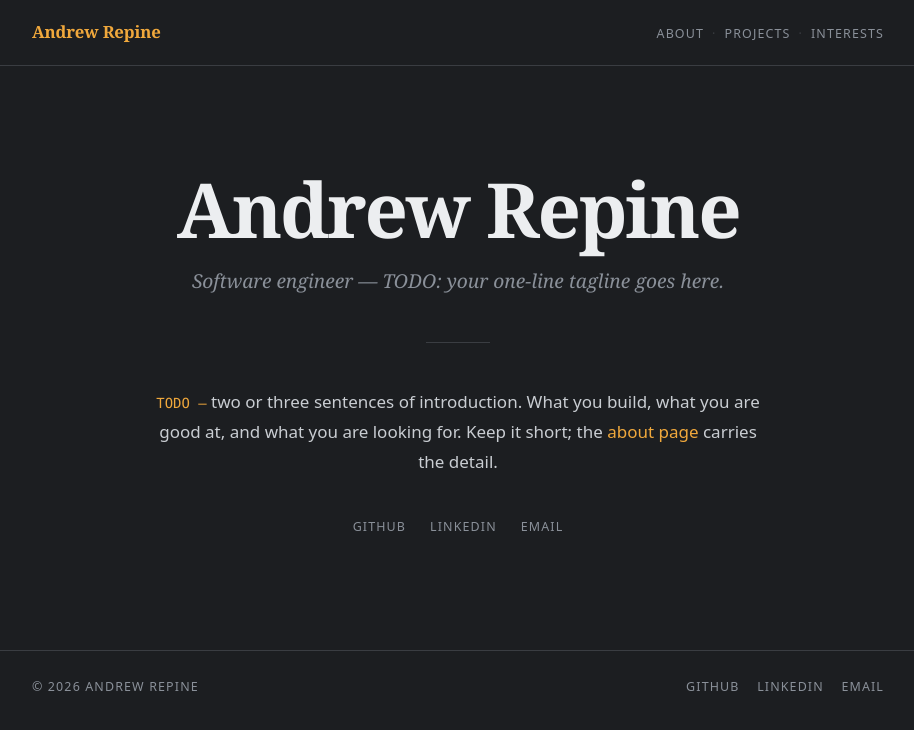
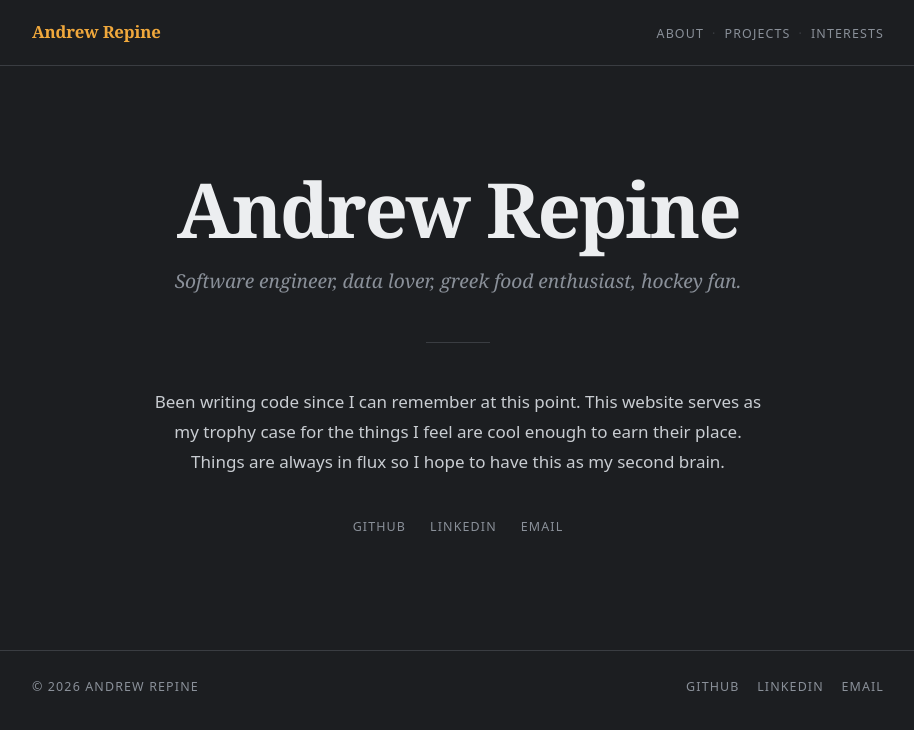
Before and after one commit to repineap/repineap.github.io, a Vue app: page / in a window 1280 px wide. Shown: the top 730 px of the page, without its empty margins (182-1096 px from the left). Built offline with nearby package versions, Linux system fonts and the light colour scheme.

Commit message:
Fill work history, education and project points from the resume
Roles, dates and bullets are the resume's own wording, lightly normalised.
Prose — the bio, the tagline, the project writeups — is still TODO.

```diff
--- a/src/content/about.md
+++ b/src/content/about.md
@@ -4,36 +4,43 @@ title: About
 
 # About
 
-<span class="todo">TODO — everything on this page is placeholder text. Rewrite it in your own voice.</span>
+<span class="todo">TODO — write the bio. Two or three paragraphs in your own voice: who you are, what you build, and what you are looking for next. The sections below are filled in from your résumé.</span>
 
-Two or three paragraphs of introduction. Who you are, what you build, and the
-kind of problem you like being handed. Write it the way you would say it out
-loud — this page is read by people deciding whether to email you.
-
-A second paragraph for the through-line in your work: the tools you reach for,
-the parts of a system you enjoy owning, and what you are looking for next.
+Software engineer on the data team at Betterment. Based in Jersey City, NJ.
 
 ## Work experience
 
-### <span class="todo">Job title</span> — <span class="todo">Company</span>
+### Associate Software Engineer, Data Team — Betterment Holdings
 
-<div class="meta">Month Year – Month Year · Location</div>
+<div class="meta">September 2025 – Present</div>
 
-- What you owned, and the scale it ran at.
-- One result with a number in it.
-- One thing you built that outlived the ticket.
+- Rebuilt AWS Step Functions orchestrating data movement into the data warehouse.
+- Built a system to export and process Redshift logs for incident remediation.
+- Led a cross-functional project to establish data governance organisation-wide.
+- Led incident recovery efforts in lockstep with staff-plus engineers.
+- Developed data pipelines in a financial system working with major finance providers.
 
-### <span class="todo">Earlier job title</span> — <span class="todo">Company</span>
+### Air Quality Division Computer Science Intern — Colorado Department of Health
 
-<div class="meta">Month Year – Month Year · Location</div>
+<div class="meta">May – August 2024</div>
 
-- Same shape as above. Newest role first.
+- Built a Tableau prototype and reimplemented it in Angular for deployment on the web.
+- Built a Flask RESTful API to store and serve geospatial data.
+
+### Undergraduate Research — Rose-Hulman Institute of Technology
+
+<div class="meta">August 2023 – May 2024</div>
+
+- Used Java and abstract syntax trees to parse and analyse student code.
+- Integrated with the Eclipse IDE over XML to deploy the plugin to students.
+- Investigated applications toward driving development with guardrails.
 
 ## Education
 
-### <span class="todo">School</span>
+### Rose-Hulman Institute of Technology
 
-<div class="meta">Degree · Graduation year</div>
+<div class="meta">B.S. Computer Science, minor in Mathematics · May 2025 · Terre Haute, IN · GPA 3.97</div>
 
-Coursework, honours, or activities worth a line. Delete this paragraph if the
-degree speaks for itself.
+Related coursework: Object-Oriented Software Development, Web Programming, Data
+Structures and Algorithm Analysis, Software Design, Databases, Artificial
+Intelligence, Graph Theory.
--- a/src/content/projects/hockey-website.md
+++ b/src/content/projects/hockey-website.md
@@ -8,15 +8,17 @@ image: hockey-website.svg
 order: 2
 ---
 
-<span class="todo">TODO — replace this body with the real writeup.</span>
+<span class="todo">TODO — write the writeup. The points below are lifted from your résumé; keep, cut or expand them.</span>
 
-The NHL API sends no CORS headers, so every request goes through a Worker that
-proxies it, caches responses in D1, and runs a 9,859-parameter expected-goals
-model in plain TypeScript — small enough that no Python is needed at runtime.
-Finished games are archived as scored shots, so the analysis dataset grows as
-the site is used.
+## The model
 
-## What to cover here
+- First publicly available NHL expected-goals model, built on seven advanced parameters.
+- Custom heatmaps designed to test the model's accuracy in real game situations.
+- Algorithmically compared against real goals to evaluate performance next to retail models.
 
-- Why the model was ported to TypeScript instead of served from Python.
-- What the D1 cache buys, and what it costs.
+## The site
+
+- Documented the official NHL API from limited existing resources and testing.
+- Integrated that API with the data processing needed to resolve its inconsistencies.
+- The Worker proxies every request, caches responses in D1, and runs the model in
+  plain TypeScript, so nothing Python is needed at runtime.
--- a/src/content/projects/pipsvue.md
+++ b/src/content/projects/pipsvue.md
@@ -7,12 +7,12 @@ image: pipsvue.svg
 order: 3
 ---
 
-<span class="todo">TODO — replace this body with the real writeup.</span>
+<span class="todo">TODO — write the writeup. The points below are lifted from your résumé; keep, cut or expand them.</span>
 
-Dominoes are dragged onto a board split into constrained regions — sums,
-inequalities, all-same, all-distinct — and the regions revalidate on every drop.
-The `pips_rust` crate solves the same puzzles, which makes the solver a check on
-the game rules rather than a separate project.
+## Where it stands
+
+- A Rust-based approach to solving the New York Times Pips game.
+- The solver attaches to a Vue frontend, so people can build custom puzzles and compete.
 
 ## What to cover here
 
--- a/src/pages/HomePage.vue
+++ b/src/pages/HomePage.vue
@@ -10,9 +10,9 @@ import { links, site } from '../site'
     <hr class="rule divider" />
 
     <p class="intro">
-      <span class="todo">TODO —</span> two or three sentences of introduction. What you build, what
-      you are good at, and what you are looking for. Keep it short; the
-      <RouterLink to="/about">about page</RouterLink> carries the detail.
+        Been writing code since I can remember at this point. This website serves as my trophy case for the
+        things I feel are cool enough to earn their place. Things are always in flux so I hope to have this as
+        my second brain.
     </p>
 
     <nav class="contact meta">
--- a/src/site.ts
+++ b/src/site.ts
@@ -2,15 +2,10 @@
 
 export const site = {
   name: 'Andrew Repine',
-  /** TODO: replace with your own one-liner. */
-  tagline: 'Software engineer — TODO: your one-line tagline goes here.',
+  tagline: 'Software engineer, data lover, greek food enthusiast, hockey fan.',
   url: 'https://repineap.github.io',
 } as const
 
-/**
- * Split so the address is not a literal `mailto:` string in the shipped HTML.
- * Scrapers that do not run JavaScript see nothing to harvest.
- */
 const emailUser = 'andrewrepine0'
 const emailHost = 'gmail.com'
 
```
